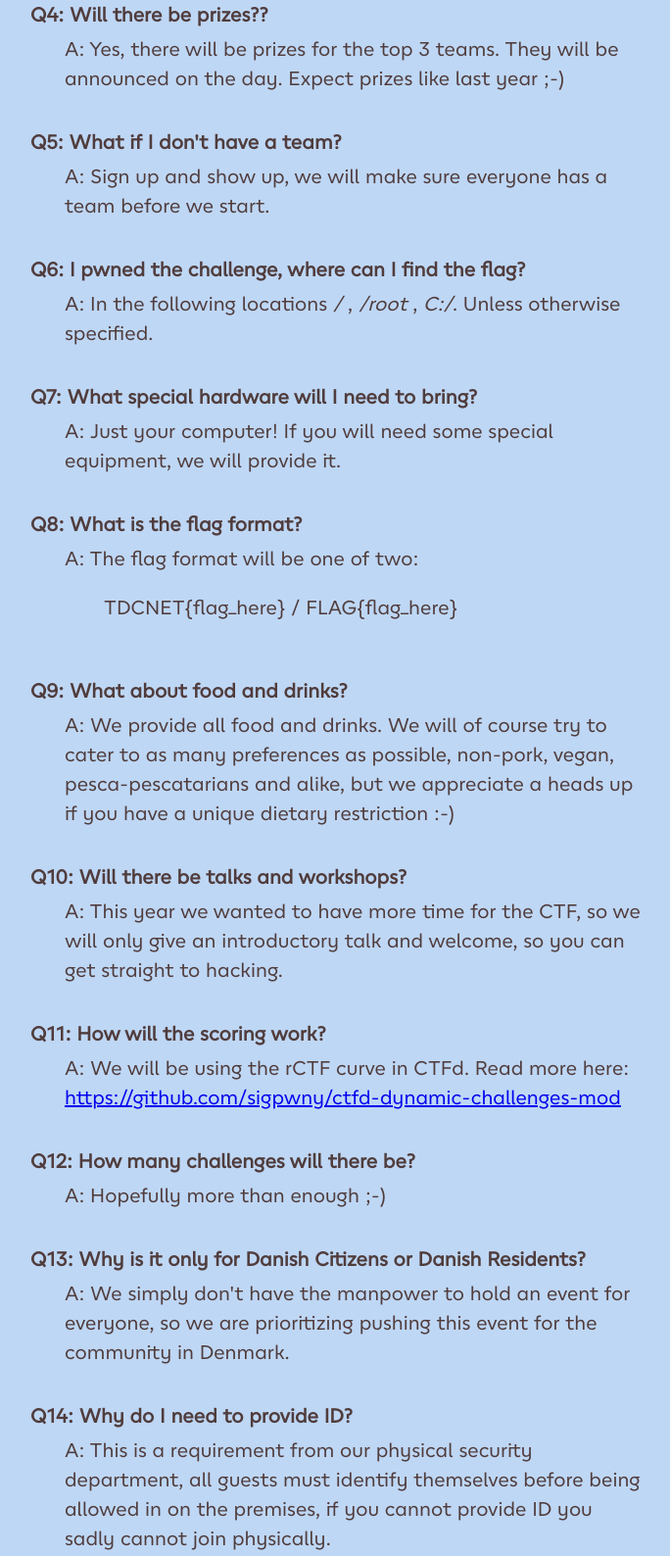
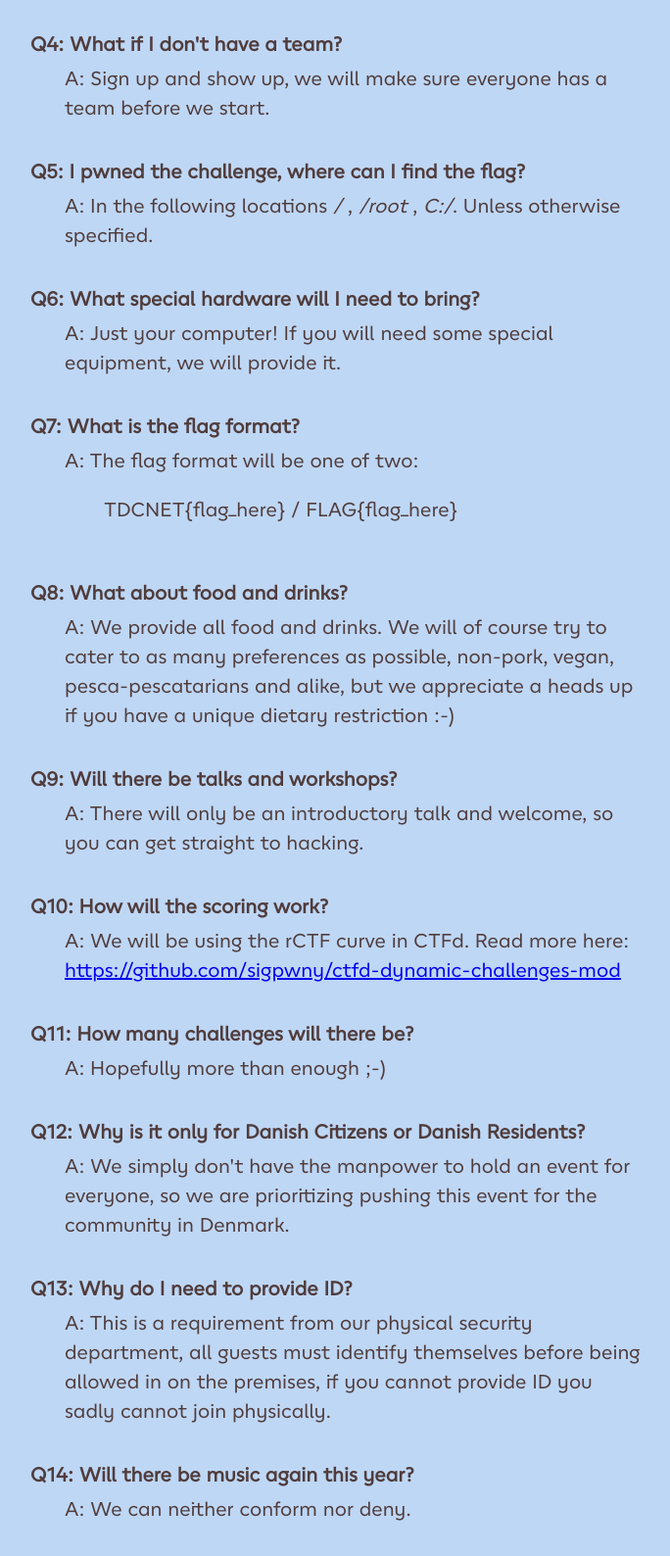
Before and after one commit to ehotdc/ehotdc.github.io, a plain HTML site: page faq.html in a window 1280 px wide. Shown: the part 804-2392 px from the top of the page at 98% size, without its empty margins (299-983 px from the left). Drawn offline with Linux system fonts and the light colour scheme; files whose address does not match are found by name.

Commit message:
2025 update

```diff
--- a/faq.html
+++ b/faq.html
@@ -32,46 +32,47 @@
         <h1>FAQ</h1>
         <dl>
             <dt><b>Q1: How many members can a team have?</b></dt>
-            <dd>A: A team can have 3 or 4 members.</dd>
+            <dd>A: A team can have 2 to 5 members.</dd>
             <br>
             <dt><b>Q2: Is the event physical or remote</b></dt>
-            <dd>A: The event will be mainly physical, a team may have up to half of their members sitting remote (1 person for 3 person teams, 2 persons for 4 person teams).</dd>
+            <dd>A: The event will be mainly physical, a team may have up to half of their members sitting remote (2 person teams need both onsite, 3 person teams need 2 onsite, 4 person teams need 3 onsite, 5 person teams need 3 onsite).</dd>
             <br>
             <dt><b>Q3: How do I register for the competition?</b></dt>
             <dd>A: You can register through eventbrite. You will need a ticket for physical attendance. Please get an 'Online Ticket' if you are attending remotely.</dd>
             <br>
-            <dt><b>Q4: Will there be prizes??</b></dt>
-            <dd>A: Yes, there will be prizes for the top 3 teams. They will be announced on the day. Expect prizes like last year ;-)</dd>
-            <br>
-            <dt><b>Q5: What if I don't have a team?</b></dt>
+            <dt><b>Q4: What if I don't have a team?</b></dt>
             <dd>A: Sign up and show up, we will make sure everyone has a team before we start.</dd>
             <br>
-            <dt><b>Q6: I pwned the challenge, where can I find the flag?</b></dt>
+            <dt><b>Q5: I pwned the challenge, where can I find the flag?</b></dt>
             <dd>A: In the following locations <i>/</i> , <i>/root</i> , <i>C:/</i>. Unless otherwise specified.</dd>
             <br>
-            <dt><b>Q7: What special hardware will I need to bring?</b></dt>
+            <dt><b>Q6: What special hardware will I need to bring?</b></dt>
             <dd>A: Just your computer! If you will need some special equipment, we will provide it.</dd>
             <br>
-            <dt><b>Q8: What is the flag format?</b></dt>
+            <dt><b>Q7: What is the flag format?</b></dt>
             <dd>A: The flag format will be one of two: <blockquote>TDCNET{flag_here}   /   FLAG{flag_here}</blockquote></dd>
             <br>
-            <dt><b>Q9: What about food and drinks?</b></dt>
+            <dt><b>Q8: What about food and drinks?</b></dt>
             <dd>A: We provide all food and drinks. We will of course try to cater to as many preferences as possible, non-pork, vegan, pesca-pescatarians and alike, but we appreciate a heads up if you have a unique dietary restriction :-)</dd>
             <br>
-            <dt><b>Q10: Will there be talks and workshops?</b></dt>
-            <dd>A: This year we wanted to have more time for the CTF, so we will only give an introductory talk and welcome, so you can get straight to hacking.</dd>
+            <dt><b>Q9: Will there be talks and workshops?</b></dt>
+            <dd>A: There will only be an introductory talk and welcome, so you can get straight to hacking.</dd>
             <br>
-            <dt><b>Q11: How will the scoring work?</b></dt>
+            <dt><b>Q10: How will the scoring work?</b></dt>
             <dd>A: We will be using the rCTF curve in CTFd. Read more here: <a href="https://github.com/sigpwny/ctfd-dynamic-challenges-mod">https://github.com/sigpwny/ctfd-dynamic-challenges-mod</a></dd>
             <br>
-            <dt><b>Q12: How many challenges will there be?</b></dt>
+            <dt><b>Q11: How many challenges will there be?</b></dt>
             <dd>A: Hopefully more than enough ;-)</dd>
             <br>
-            <dt><b>Q13: Why is it only for Danish Citizens or Danish Residents?</b></dt>
+            <dt><b>Q12: Why is it only for Danish Citizens or Danish Residents?</b></dt>
             <dd>A: We simply don't have the manpower to hold an event for everyone, so we are prioritizing pushing this event for the community in Denmark.</dd>
             <br>
-            <dt><b>Q14: Why do I need to provide ID?</b></dt>
+            <dt><b>Q13: Why do I need to provide ID?</b></dt>
             <dd>A: This is a requirement from our physical security department, all guests must identify themselves before being allowed in on the premises, if you cannot provide ID you sadly cannot join physically.</dd>
+            <br>
+            <dt><b>Q14: Will there be music again this year?</b></dt>
+            <dd>A: We can neither conform nor deny.</dd>
+
 
         </dl>
 
```
Also changed, not shown: contact.html (+1 -1 lines), index.html (+6 -3 lines), rules.html (+2 -2 lines).
